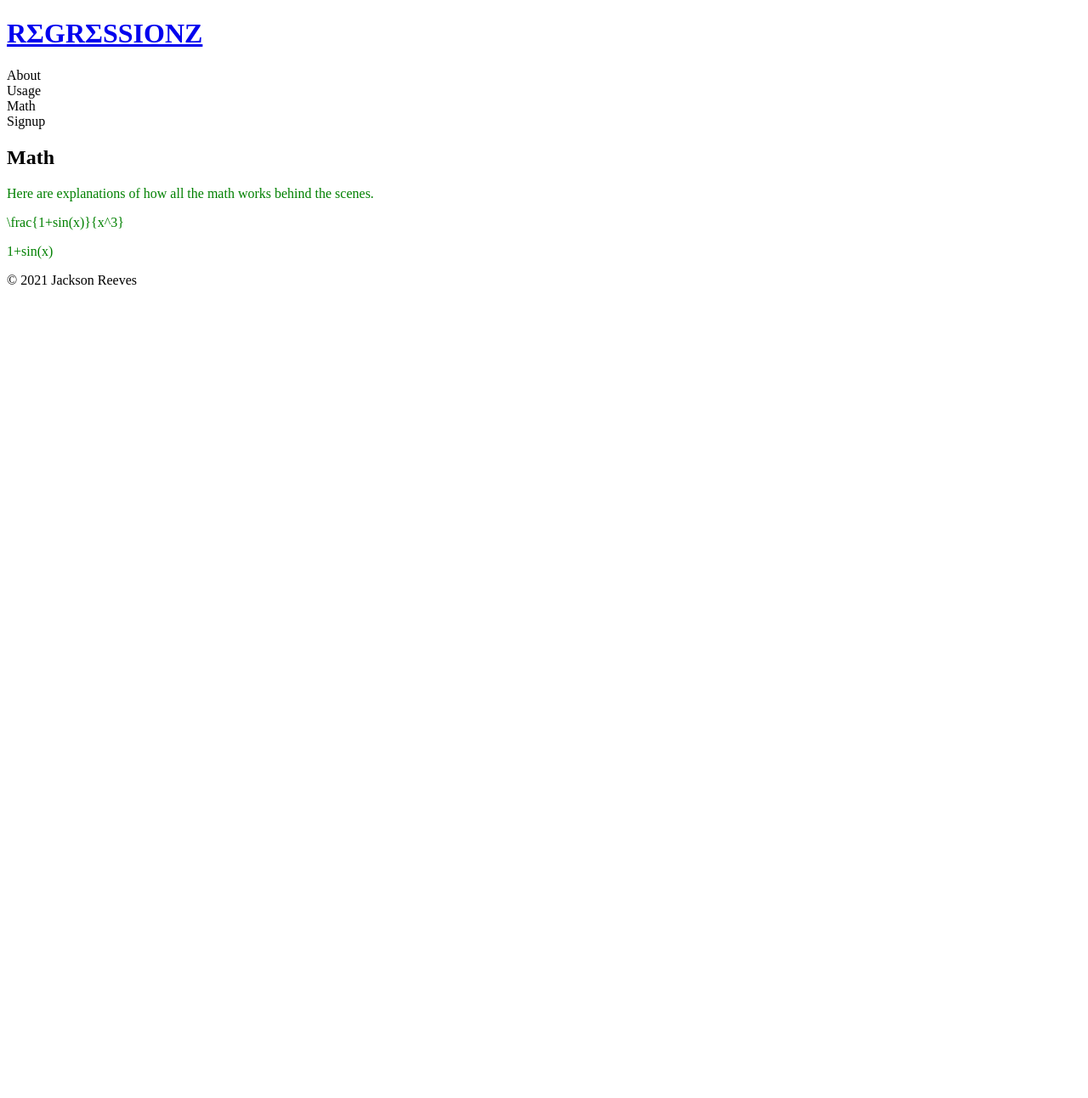
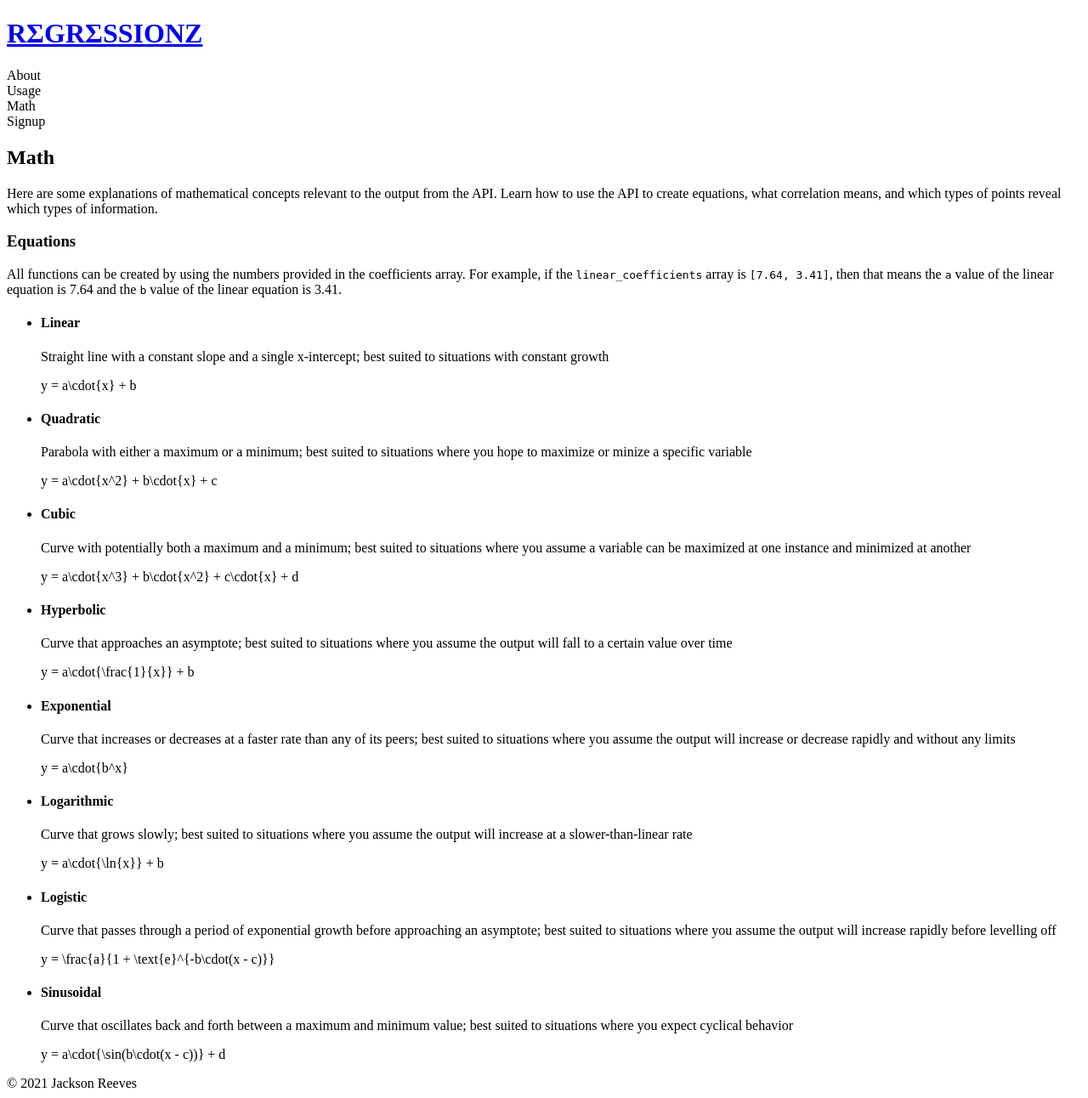
Before and after one commit to jtreeves/regressions_api, a Flask app: page /math in a window 1280 px wide. Shown: the whole page at 85% size. Before the commit the page ends 335 px from the top, so only its background shows below. Run offline with Flask 2, Linux system fonts and the light colour scheme; some libraries are stand-ins or nearby versions.

Commit message:
[pages/math] Add section explaining different equations in LaTeX and words

```diff
--- a/app/static/about.css
+++ /dev/null
@@ -1,3 +0,0 @@
-p {
-    color: yellow;
-}
--- a/app/static/home.css
+++ /dev/null
@@ -1,3 +0,0 @@
-p {
-    color: orange;
-}
--- a/app/static/math.css
+++ /dev/null
@@ -1,3 +0,0 @@
-p {
-    color: green;
-}
--- a/app/static/signup.css
+++ /dev/null
@@ -1,3 +0,0 @@
-p {
-    color: blue;
-}
--- a/app/templates/pages/math.html
+++ b/app/templates/pages/math.html
@@ -16,7 +16,87 @@
 
 {% block content %}
     <h2>Math</h2>
-    <p>Here are explanations of how all the math works behind the scenes.</p>
-    <p lang="latex">\frac{1+sin(x)}{x^3}</p>
-    <p lang="latex">1+sin(x)</p>
+
+    <p>Here are some explanations of mathematical concepts relevant to the output from the API. Learn how to use the API to create equations, what correlation means, and which types of points reveal which types of information.</p>
+
+    <h3>Equations</h3>
+
+    <p>
+        All functions can be created by using the numbers provided in the coefficients array. For example, if the <code>linear_coefficients</code> array is <code>[7.64, 3.41]</code>, then that means the <code>a</code> value of the linear equation is 7.64 and the <code>b</code> value of the linear equation is 3.41.
+    </p>
+
+    <ul>
+        <li>
+            <h4>Linear</h4>
+            <p>
+                Straight line with a constant slope and a single x-intercept; best suited to situations with constant growth
+            </p>
+            <p lang="latex">
+                y = a\cdot{x} + b
+            </p>
+        </li>
+        <li>
+            <h4>Quadratic</h4>
+            <p>
+                Parabola with either a maximum or a minimum; best suited to situations where you hope to maximize or minize a specific variable
+            </p>
+            <p lang="latex">
+                y = a\cdot{x^2} + b\cdot{x} + c
+            </p>
+        </li>
+        <li>
+            <h4>Cubic</h4>
+            <p>
+                Curve with potentially both a maximum and a minimum; best suited to situations where you assume a variable can be maximized at one instance and minimized at another
+            </p>
+            <p lang="latex">
+                y = a\cdot{x^3} + b\cdot{x^2} + c\cdot{x} + d
+            </p>
+        </li>
+        <li>
+            <h4>Hyperbolic</h4>
+            <p>
+                Curve that approaches an asymptote; best suited to situations where you assume the output will fall to a certain value over time
+            </p>
+            <p lang="latex">
+                y = a\cdot{\frac{1}{x}} + b
+            </p>
+        </li>
+        <li>
+            <h4>Exponential</h4>
+            <p>
+                Curve that increases or decreases at a faster rate than any of its peers; best suited to situations where you assume the output will increase or decrease rapidly and without any limits
+            </p>
+            <p lang="latex">
+                y = a\cdot{b^x}
+            </p>
+        </li>
+        <li>
+            <h4>Logarithmic</h4>
+            <p>
+                Curve that grows slowly; best suited to situations where you assume the output will increase at a slower-than-linear rate
+            </p>
+            <p lang="latex">
+                y = a\cdot{\ln{x}} + b
+            </p>
+        </li>
+        <li>
+            <h4>Logistic</h4>
+            <p>
+                Curve that passes through a period of exponential growth before approaching an asymptote; best suited to situations where you assume the output will increase rapidly before levelling off
+            </p>
+            <p lang="latex">
+                y = \frac{a}{1 + \text{e}^{-b\cdot(x - c)}}
+            </p>
+        </li>
+        <li>
+            <h4>Sinusoidal</h4>
+            <p>
+                Curve that oscillates back and forth between a maximum and minimum value; best suited to situations where you expect cyclical behavior
+            </p>
+            <p lang="latex">
+                y = a\cdot{\sin(b\cdot(x - c))} + d
+            </p>
+        </li>
+    </ul>
 {% endblock %}
```
